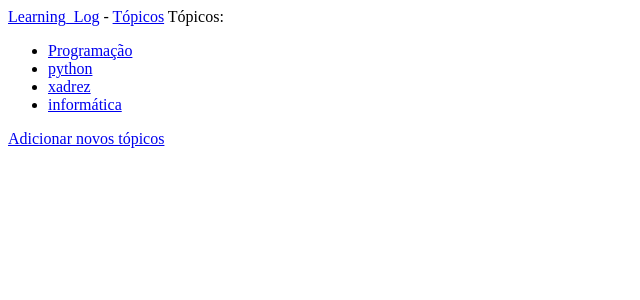
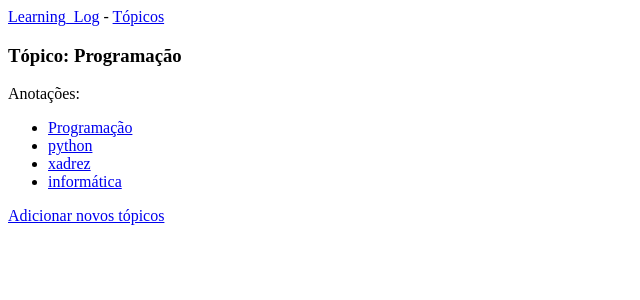
Before and after one commit to kaykf/EuPython, a Django app: template aula01/learning_log/learning_logs/templates/learning_logs/topics.html in a window 1280 px wide. Shown: the top 300 px of the page, without its empty margins (0-640 px from the left). Run offline with Django 4.2, Linux system fonts and the light colour scheme; the template is opened without the code that fills it: values that come from a table or form of the project are taken from there, others are empty; data comes from the database, SQL or seed files in the repository.

Commit message:
topics
corrigindo erros de esquecimento

```diff
--- a/aula01/learning_log/learning_logs/templates/learning_logs/topics.html
+++ b/aula01/learning_log/learning_logs/templates/learning_logs/topics.html
@@ -9,8 +9,9 @@
     {% extends "learning_logs/base.html"%}
 
     {% block content %}
-        Tópicos:
+        <H3>Tópico: {{topic}}</H3>
 
+        <p>Anotações:</p>
         <ul>
             {% for topic in topics %}
                 <li>
```
